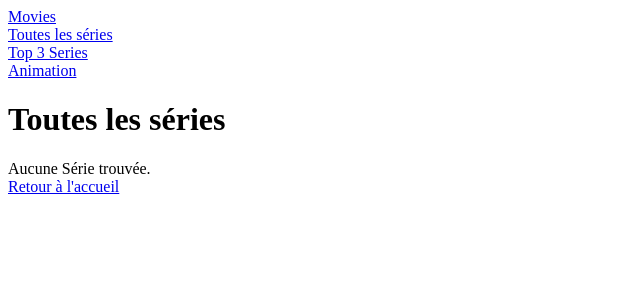
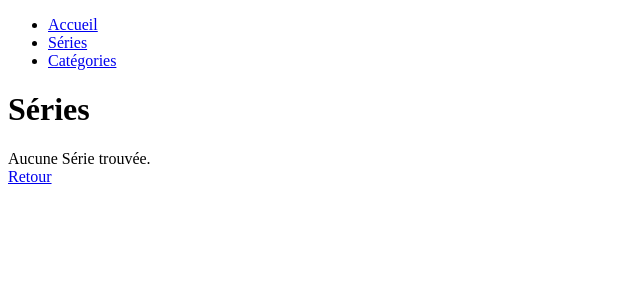
Before and after one commit to damizkrli/wild_series, a Symfony app: template templates/wild/index.html.twig in a window 1280 px wide. Shown: the top 300 px of the page, without its empty margins (0-640 px from the left). Run offline with Twig, Linux system fonts and the light colour scheme; the template is opened without the code that fills it, so the values that code supplies are empty; some libraries are stand-ins or nearby versions.

Commit message:
SymFony 10 and CSS

```diff
--- a/src/Controller/DefaultController.php
+++ b/src/Controller/DefaultController.php
@@ -16,7 +16,6 @@ class DefaultController extends AbstractController
      */
     public function home() :Response
     {
-
         return $this->render('home.html.twig');
     }
 }
--- a/templates/_navbar.html.twig
+++ b/templates/_navbar.html.twig
@@ -1,14 +1,15 @@
 <nav class="navbar">
-    <div class="link">
-        <a class="btn btn-dark" href="#">Movies</a>
-    </div>
-    <div class="link">
-        <a class="btn btn-dark" href="{{ path('wild_index') }}">Toutes les séries</a>
-    </div>
-    <div class="link">
-        <a class="btn btn-dark" href="{{ path('wild_category', { categoryName : 'horreur' } ) }}">Top 3 Series</a>
-    </div>
-    <div class="link">
-        <a class="btn btn-dark" type="submit" href="#">Animation</a>
-    </div>
+
+    <ul class="nav nav-pills nav-fill">
+        <li class="nav-item">
+            <a class="nav-link" href="{{ path('wild_home') }}">Accueil</a>
+        </li>
+        <li class="nav-item">
+            <a class="nav-link" href="{{ path('wild_index') }}">Séries</a>
+        </li>
+        <li class="nav-item">
+            <a class="nav-link" href="{{ path('category', { categoryName : 'horreur' } ) }}">Catégories</a>
+        </li>
+    </ul>
+
 </nav>
--- a/templates/base.html.twig
+++ b/templates/base.html.twig
@@ -1,9 +1,9 @@
 <!DOCTYPE html>
-<html>
+<html lang="fr">
     <head>
         <meta charset="UTF-8">
         <title>{% block title %}Welcome!{% endblock %}</title>
-        <link rel="icon" href="https://www.google.fr/url?sa=i&url=https%3A%2F%2Fwww.pngwing.com%2Fen%2Ffree-png-zzggj&psig=AOvVaw2h1X411KJQyA0MHe7k0kBS&ust=1590574644653000&source=images&cd=vfe&ved=0CAIQjRxqFwoTCMDuq7mm0ekCFQAAAAAdAAAAABAD" />
+        <link rel="icon" href="" >
         {% block stylesheets %}{{ encore_entry_link_tags('app') }}{% endblock %}
     </head>
     <body>
--- a/templates/home.html.twig
+++ b/templates/home.html.twig
@@ -1,6 +1,7 @@
-{% extends "base.html.twig" %}
+{% extends 'base.html.twig' %}
 
 {% block body %}
+    <div class="welcome">
     <h1 class="title text-center">Bienvenue sur Wild Series</h1>
-
+    </div>
 {% endblock %}
--- a/templates/wild/category.html.twig
+++ b/templates/wild/category.html.twig
@@ -1,9 +1,9 @@
 {% extends 'base.html.twig' %}
 
-    {% block title %}Les séries du moment{% endblock %}
+    {% block title %}Catégorie{% endblock %}
 
 {% block body %}
-    <h1>Listes des séries</h1>
+    <h1 class="text-center">Categie Horreur </h1>
     {% for program in selectByCategory %}
         <div class="row justify-content-around">
         <div class="card col-3 m-3 p-0 border-0">
--- a/templates/wild/index.html.twig
+++ b/templates/wild/index.html.twig
@@ -5,29 +5,28 @@
 {% endblock %}
 
 {% block body %}
-    <h1 class="text-center">Toutes les séries</h1>
-    <div class="row justify-content-around m-0">
+    <div class="container">
+        <h1 class="">Séries</h1>
+        <div class="row row-cols-1 row-cols-md-3 row-cols-sm-3">
             {% for program in programs %}
-            <div class="card col-3 m-3 p-0 border-0">
-                <img class="card-img-top" src="{{ program.poster }}" alt="Card image cap">
+                <div class="col mb-4">
+                    <div class="card h-100">
+                        <img src="{{ program.poster }}" class="card-img-top" alt="{{ program.title }}">
                         <div class="card-body">
                             <h5 class="card-title">{{ program.title }}</h5>
-                    <h6>Catégorie : {{ program.category.name }}</h6>
-                    <p class="card-text">{{ program.synopsis }}</p>
-                    <div class="row-cols-2">
-                    <a href="https://www.amazon.fr/S%C3%A9ries-TV-DVD-Blu-ray/s?rh=n%3A409468%2Cp_n_binding_browse-bin%3A383376011"
-                       target="_blank"
-                       class="btn btn-success">Vous le voulez ?</a>
-                        <a class="btn btn-success" href="http://www.allocine.fr/series/">Vous aimez ?</a>
+                            <p class="card-text">{{ program.category.name }}</p>
+                            <div>
+                                <a class="btn h-100" href="{{ path('show_program',{'slug': program.title | replace({' ':'-'})}) }}">Guide</a>
                             </div>
                         </div>
                     </div>
-
+                </div>
             {% else %}
                 Aucune Série trouvée.
             {% endfor %}
         </div>
         <a class="btn btn-success" href="{{ path('wild_home') }}">
-        Retour à l'accueil
+            Retour
         </a>
+    </div>
 {% endblock %}
--- a/templates/wild/show.html.twig
+++ b/templates/wild/show.html.twig
@@ -8,10 +8,10 @@
     <div class="media">
         <img src="{{ program.poster }}" alt="{{ program.title }} poster" class="align-self-start mr-3">
         <div class="media-body">
-            <a href="{{ path('wild_show') }}">
+            <a href="{{ path('show') }}">
                 <h1 class="mt-0">{{ program.title }} </h1>
             </a>
-            <p>{{ program.summary }}</p>
+            <p>{{ program.synopsis }}</p>
             <p>Catégorie : {{ program.category.name }}</p>
         </div>
     </div>
```
Also changed, not shown: assets/css/app.scss (+13 -15 lines), src/Controller/WildController.php (+55 -26 lines), templates/wild/showByEpisode.html.twig (added, +19 -0 lines), templates/wild/showByProgram.html.twig (+15 -5 lines), templates/wild/showBySeason.html.twig (+17 -7 lines), templates/wild/showOneEpisode.html.twig (added, +27 -0 lines), README.md, assets/css/_vars.scss (line endings or trailing spaces), images/logo.png (added). Lines whose indentation alone changed are shown as unchanged.
